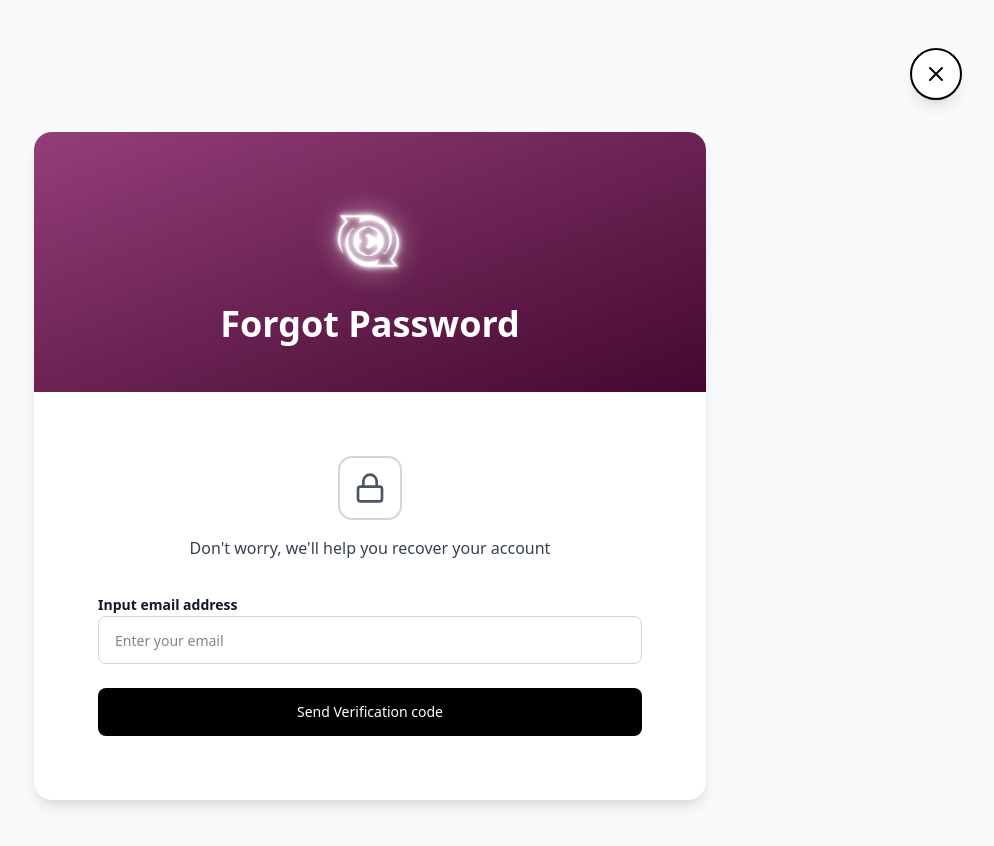
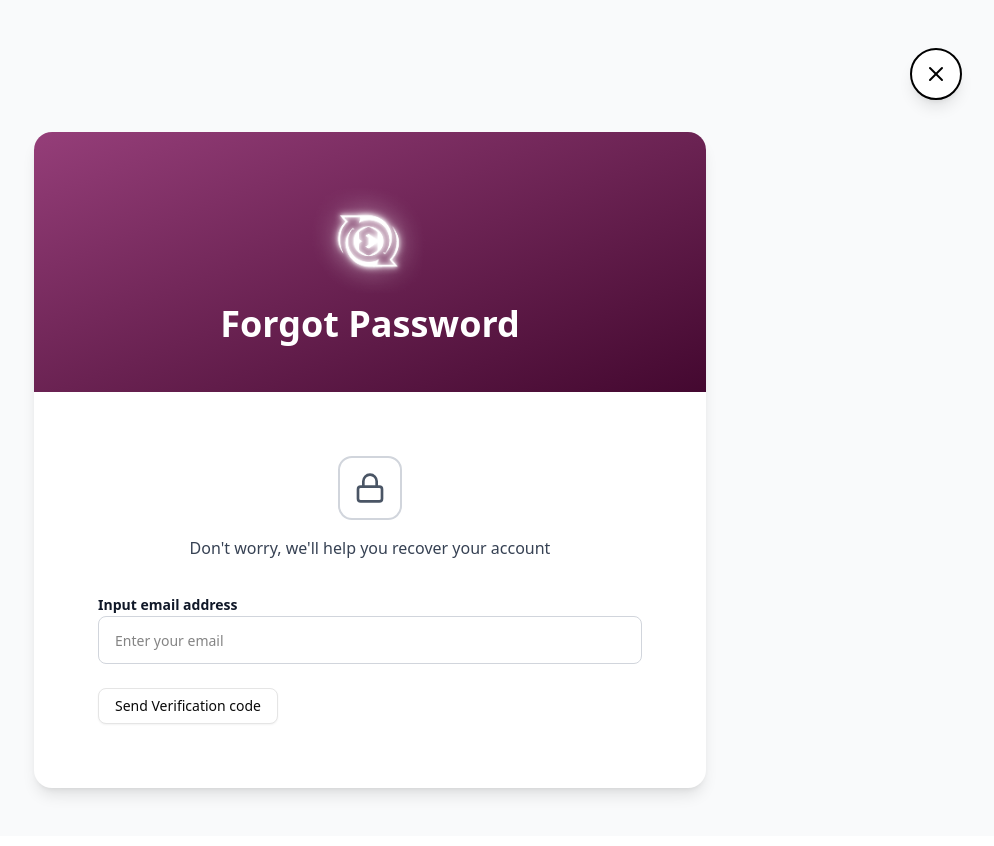
Before and after one commit to Theoneandonlyajcool/Eazy_tranzz, a React (Vite) app: page /#/forgetPassowrd in a window 1280 px wide. Shown: the whole page, without its empty margins (270-1264 px from the left). Built offline with nearby package versions, Linux system fonts and the light colour scheme.

Commit message:
Fixed deployment error

```diff
--- a/src/Components/Ui/button.tsx
+++ /dev/null
@@ -1,28 +0,0 @@
-// src/components/ui/Button.tsx
-import React from "react";
-
-interface ButtonProps extends React.ButtonHTMLAttributes<HTMLButtonElement> {
-  variant?: "primary" | "secondary";
-}
-
-const Button = ({
-  variant = "primary",
-  className = "",
-  ...props
-}: ButtonProps) => {
-  const baseStyles = "px-4 py-2 rounded-md text-sm font-medium transition";
-
-  const variants = {
-    primary: "bg-black text-white hover:bg-gray-800",
-    secondary: "bg-gray-200 text-black hover:bg-gray-300",
-  };
-
-  return (
-    <button
-      className={`${baseStyles} ${variants[variant]} ${className}`}
-      {...props}
-    />
-  );
-};
-
-export default Button;
--- a/src/Pages/Auth/ForgetPassword.tsx
+++ b/src/Pages/Auth/ForgetPassword.tsx
@@ -1,5 +1,5 @@
 import { Lock, X } from "lucide-react";
-import Button from "../../Components/Ui/button";
+import {Button} from "../../components/ui/button"
 import Input from "../../Components/Ui/input";
 import Label from "../../Components/Ui/label";
 import { useState } from "react";
@@ -76,8 +76,7 @@
               </div>
 
               <Button
-                type="submit"
-                className="w-full h-12 bg-black hover:bg-gray-800 text-white text-base font-medium rounded-lg transition-colors"
+              variant="outline"
               >
                 Send Verification code
               </Button>
--- a/src/Pages/Auth/SignIn.tsx
+++ b/src/Pages/Auth/SignIn.tsx
@@ -2,7 +2,7 @@
 import { useState } from "react";
 import Label from "../../Components/Ui/label";
 import Input from "../../Components/Ui/input";
-import Button from "../../Components/Ui/button";
+import {Button} from "../../components/ui/button";
 import image from "../../assets/easi-logo.png";
 import { Link } from "react-router-dom";
 
--- a/src/Pages/Auth/SignUp.tsx
+++ b/src/Pages/Auth/SignUp.tsx
@@ -2,7 +2,7 @@
 import { useState } from "react";
 import Label from "../../Components/Ui/label";
 import Input from "../../Components/Ui/input";
-import Button from "../../Components/Ui/button";
+import {Button} from "../../components/ui/button";
 import image from "../../assets/easi-logo.png";
 import { Link } from "react-router-dom";
 
--- a/src/Pages/Auth/VerifyEmail.tsx
+++ b/src/Pages/Auth/VerifyEmail.tsx
@@ -1,5 +1,5 @@
 import { useEffect, useRef, useState } from "react";
-import Button from "../../Components/Ui/button";
+import {Button} from "../../components/ui/button";
 import { Shield, X } from "lucide-react";
 import image from "../../assets/easi-logo.png";
 
--- /dev/null
+++ b/src/Pages/PageNotFound.tsx
@@ -0,0 +1,9 @@
+const PageNotFound = () => {
+  return (
+<div>
+    Page not found
+</div>
+  );
+};
+
+export default PageNotFound;
--- a/src/Routes/Router.tsx
+++ b/src/Routes/Router.tsx
@@ -5,11 +5,13 @@
 import SignUp from "../Pages/Auth/SignUp.tsx";
 import VerifyEmail from "../Pages/Auth/VerifyEmail.tsx";
 import ForgetPassword from "../Pages/Auth/ForgetPassword.tsx";
+import PageNotFound from "@/Pages/PageNotFound.tsx";
 
 const Router = () => {
   return (
     <HashRouter>
       <Routes>
+        <Route path="*" element={<PageNotFound />} />
         <Route path="/" element={<LandingPage />} />
         <Route path="/sign_in" element={<SignIn />} />
         <Route path="/sign_up" element={<SignUp />} />
```
